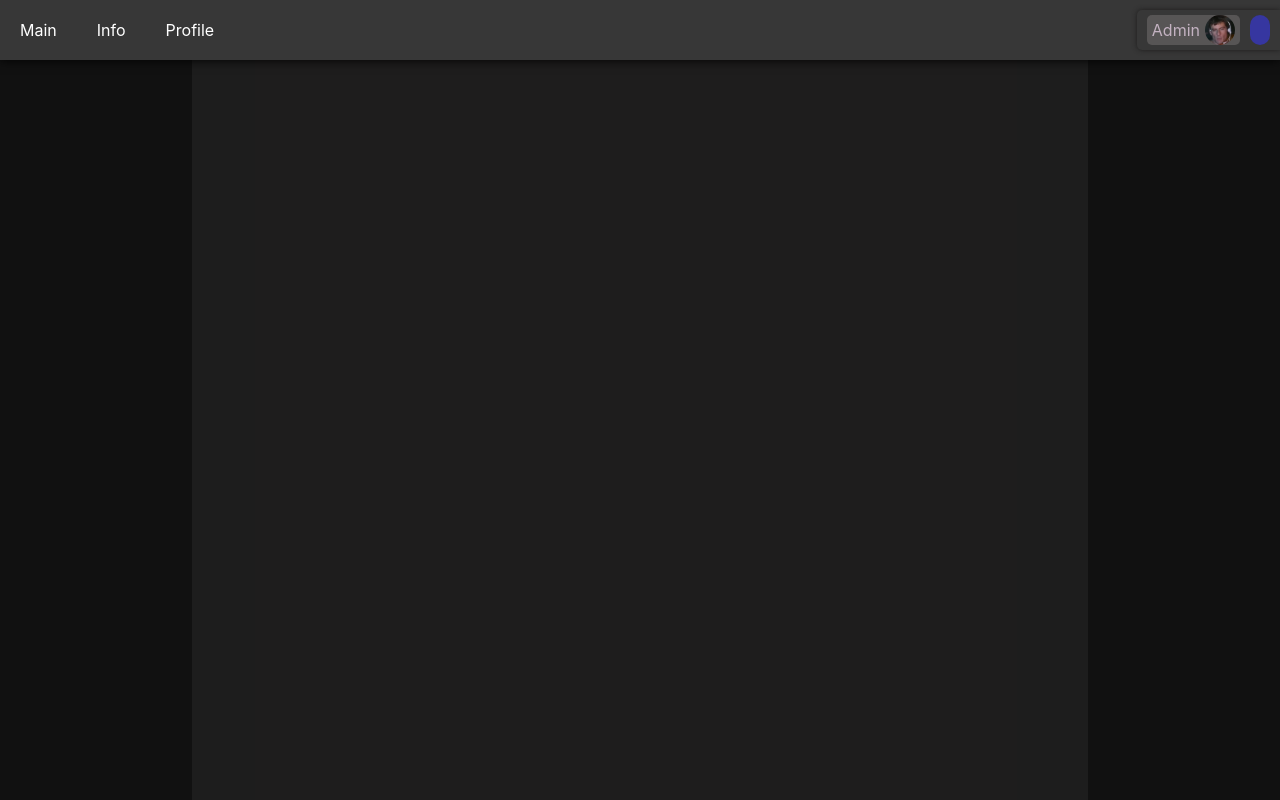
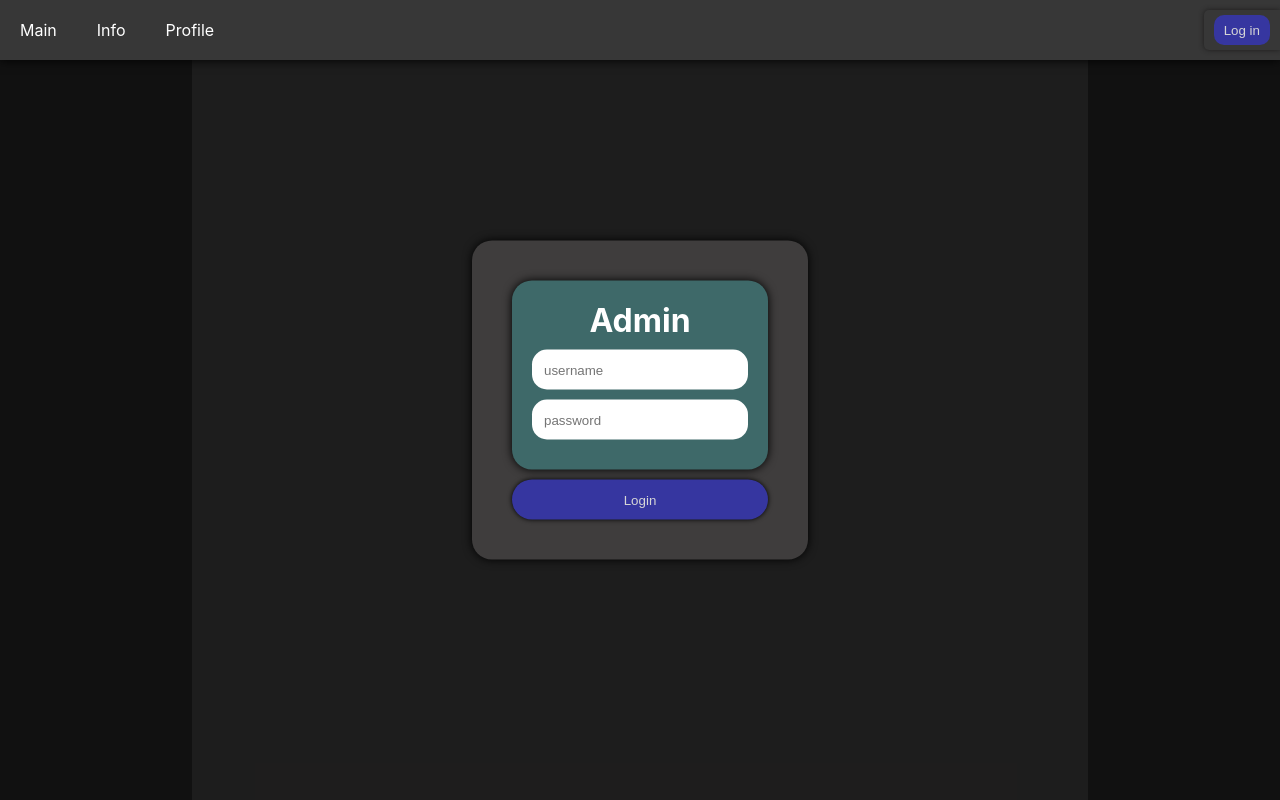
Before and after one commit to bynikitachel/test-app, a React (Create React App) app: page /login in a window 1280 px wide. Built offline with nearby package versions, Linux system fonts and the light colour scheme.

Commit message:
added login page (authorization), error auth message

```diff
--- a/src/App.js
+++ b/src/App.js
@@ -1,21 +1,26 @@
 import { Route, Routes } from "react-router-dom";
+import { useState } from 'react';
 import NavBar from './components/NavBar';
 import MainPage from './pages/MainPage';
 import ProfilePage from './pages/ProfilePage';
 import InfoPage from './pages/InfoPage';
+import LoginPage from "./pages/LoginPage";
 import './App.css';
 
 const App = () => {
 
+  const [isAdmin, setIsAdmin] = useState(JSON.parse(localStorage.getItem('isAuthAdmin')));
+
   return (
     <>
-      <NavBar />
+      <NavBar isAdmin={isAdmin} setIsAdmin={setIsAdmin} />
       <div className="App">
         <div className='container'>
           <Routes>
             <Route path="/" element={<MainPage />} />
-            <Route path="/profile" element={<ProfilePage />} />
+            <Route path="/profile" element={<ProfilePage isAdmin={isAdmin} />} />
             <Route path="/info" element={<InfoPage />} />
+            <Route path="/login" element={<LoginPage setIsAdmin={setIsAdmin} />} />
           </Routes>
         </div>
       </div>
--- a/src/components/NavBar/index.js
+++ b/src/components/NavBar/index.js
@@ -1,8 +1,20 @@
-import { NavLink, Link } from 'react-router-dom';
+import { NavLink, Link, useNavigate } from 'react-router-dom';
 import './index.css';
 
 
-const NavBar = () => {
+const NavBar = ({ isAdmin, setIsAdmin }) => {
+
+    const navigate = useNavigate();
+    const authButtonText = isAdmin ? 'Log out' : 'Log in';
+
+    const authButton = () => {
+        if (isAdmin) {
+            localStorage.setItem('isAuthAdmin', JSON.stringify(false));
+            setIsAdmin(JSON.parse(localStorage.getItem('isAuthAdmin')));
+        } else {
+            navigate('/login');
+        };
+    };
 
     return (
         <div className='navigation'>
@@ -12,12 +24,14 @@ const NavBar = () => {
                 <li><NavLink to="/profile">Profile</NavLink></li>
             </ul>
             <div className='container-log'>
-                <div className='user-part'>
-                    <Link to="/profile" className="user-link">Admin
-                        <div className='avatar'></div>
-                    </Link>
-                </div>
-                <button className='auth-button'></button>
+                {isAdmin &&
+                    <div className='user-part'>
+                        <Link to="/profile" className="user-link">Admin
+                            {isAdmin && <div className='avatar'></div>}
+                        </Link>
+                    </div>
+                }
+                <button className='auth-button' onClick={() => authButton()}>{authButtonText}</button>
             </div>
         </div >
     );
--- /dev/null
+++ b/src/pages/LoginPage/index.css
@@ -0,0 +1,29 @@
+.form-container {
+    width: 20%;
+    position: absolute;
+    top: 50%;
+    left: 50%;
+    transform: translate(-50%, -50%);
+    background: rgb(63, 61, 61);
+    padding: 40px;
+    border-radius: 20px;
+    box-shadow: 0 0 10px rgba(0, 0, 0, 1);
+}
+
+.inputs-container {
+    background-color: rgb(62, 105, 105);
+    border-radius: 20px;
+    padding: 20px;
+    box-shadow: 0 0 10px rgba(0, 0, 0, 1);
+}
+
+.inputs-container h1 {
+    margin: 0 0 10px;
+}
+
+.form-button {
+    width: 100%;
+    margin-top: 10px;
+    height: 40px;
+    border-radius: 20px;
+}
--- /dev/null
+++ b/src/pages/LoginPage/index.js
@@ -0,0 +1,58 @@
+import { useState } from 'react';
+import { useNavigate } from 'react-router-dom';
+import InvalidAuth from '../../components/InvalidAuth';
+import './index.css';
+
+const LoginPage = ({ setIsAdmin }) => {
+
+    const [username, setUsername] = useState('');
+    const [password, setPass] = useState('');
+    const [isInvalid, setIsInvalid] = useState(false);
+    const navigate = useNavigate();
+
+    const handleLogin = () => {
+
+        const adminLogin = { admin: 'Admin', pass: '12345678' };
+
+        localStorage.setItem('RegisteredUsers', JSON.stringify(adminLogin));
+        const regAdmin = JSON.parse(localStorage.getItem('RegisteredUsers'));
+        const { admin, pass } = regAdmin;
+
+        if (username && password && username === admin && password === pass) {
+
+            localStorage.setItem('isAuthAdmin', JSON.stringify(true));
+            setIsAdmin(JSON.parse(localStorage.getItem('isAuthAdmin')));
+            setIsInvalid(false);
+
+            navigate('/profile');
+
+        } else {
+            setIsInvalid(true);
+        };
+    };
+
+    return (
+        <div className='form-container'>
+            <div className='inputs-container'>
+                <h1>Admin</h1>
+                <input
+                    type='text'
+                    value={username}
+                    onChange={(e) => setUsername(e.target.value)}
+                    placeholder='username'
+                />
+                <input
+                    type='password'
+                    value={password}
+                    onChange={(e) => setPass(e.target.value)}
+                    placeholder='password'
+                />
+                {isInvalid && <InvalidAuth />}
+            </div>
+
+            <button className='form-button' onClick={() => handleLogin()}>Login</button>
+        </div>
+    )
+}
+
+export default LoginPage;
--- a/src/pages/ProfilePage/index.js
+++ b/src/pages/ProfilePage/index.js
@@ -1,10 +1,22 @@
+import { useNavigate } from 'react-router-dom';
+import { useEffect } from 'react';
 import './index.css';
 
 const ProfilePage = ({ isAdmin }) => {
 
-    return (
+    const navigate = useNavigate();
+    const username = JSON.parse(localStorage.getItem('RegisteredUsers'))?.admin;
+
+    useEffect(() => {
+        if (!isAdmin) {
+            return navigate('/login');
+        }
+
+    }, [isAdmin, navigate]);
+
+    return isAdmin && (
         <>
-            <h1>Welcome to your profile page!</h1>
+            <h1>Welcome to your profile page, {username}!</h1>
             <div className='container-flag'>
                 <div className='red flag'>RED</div>
                 <div className='orange flag'>ORANGE</div>
```
